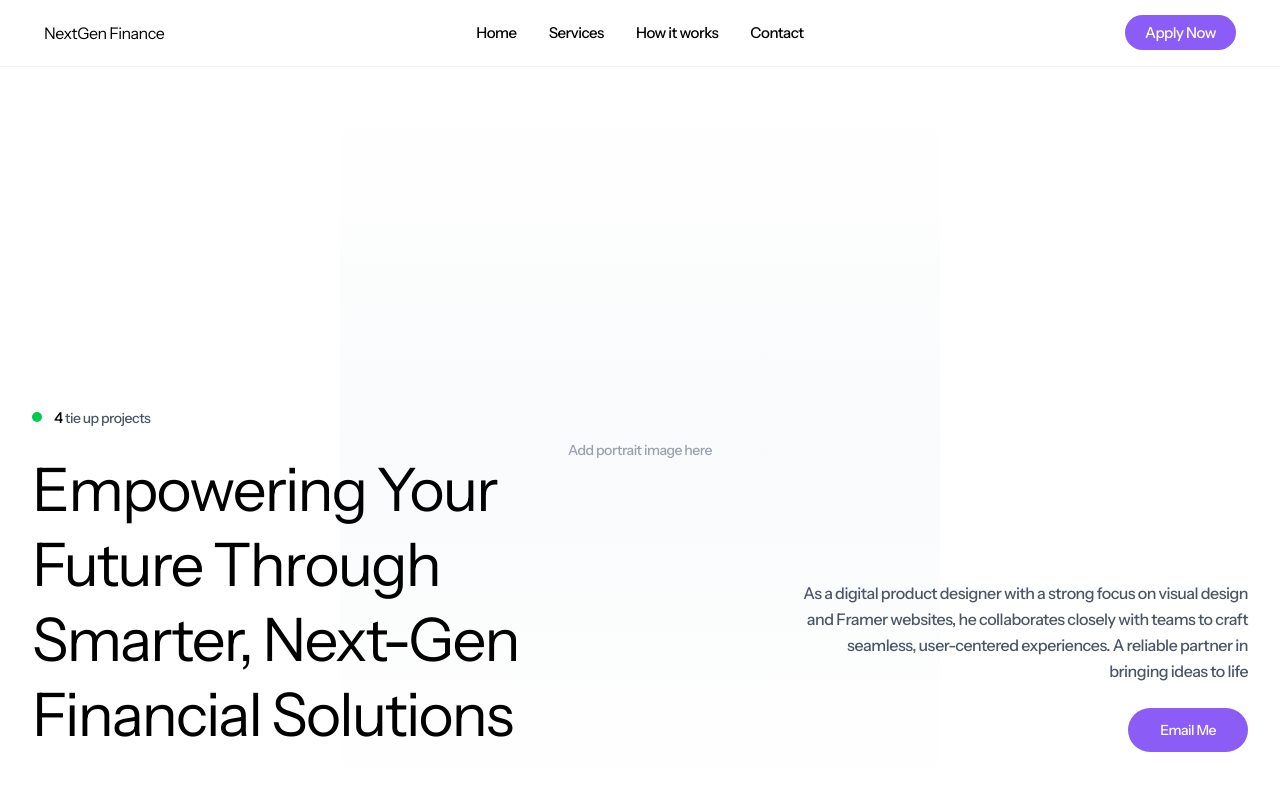
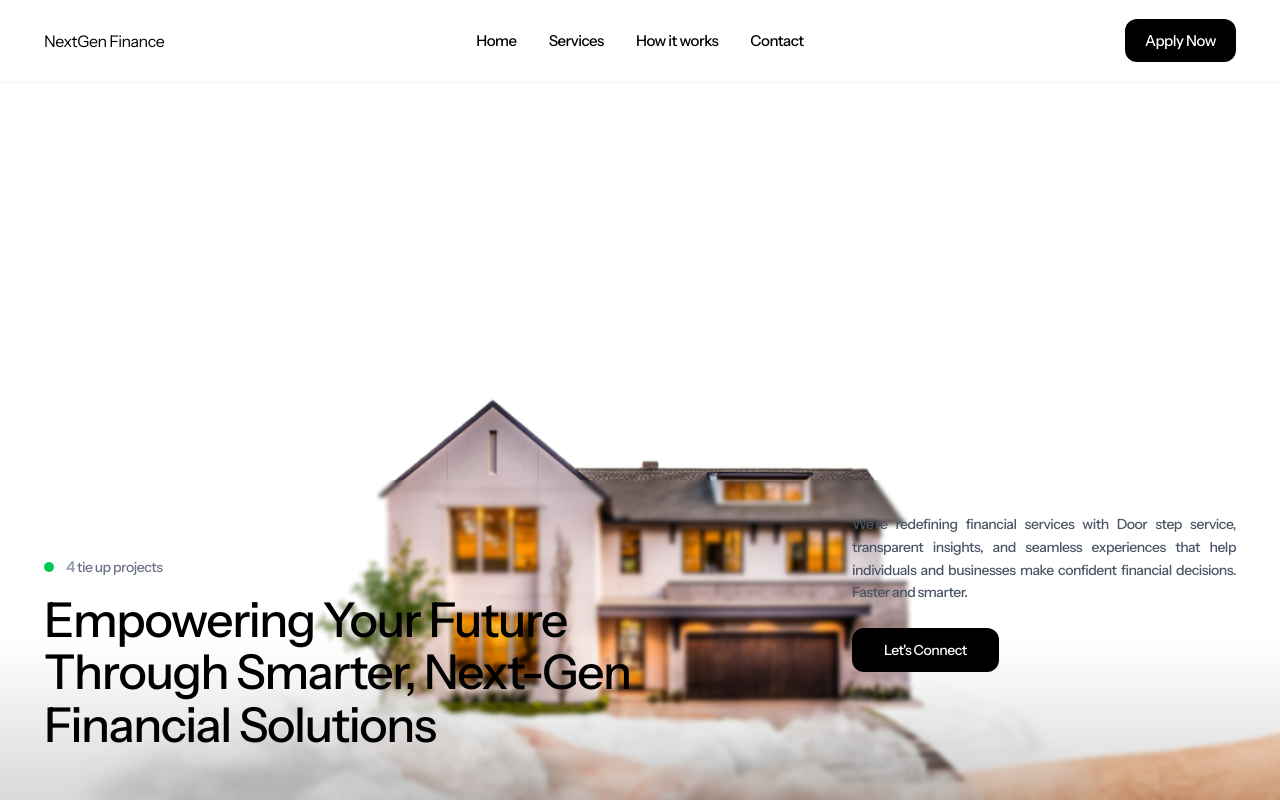
Before and after one commit to Shubs2002/Next-gen-finance, a Next.js app: page / in a window 1280 px wide. Shown: the top 800 px of the page. Built offline with nearby package versions, Linux system fonts and the light colour scheme.

Commit message:
task: Done with hero section with little mobile responsiveness, done with navbar, done with footer

```diff
--- a/src/app/globals.css
+++ b/src/app/globals.css
@@ -16,6 +16,10 @@
   --color-purple-light: var(--purple-light);
   --font-sans: var(--font-instrument-sans);
   --font-inter: var(--font-inter);
+}
+
+html {
+  scroll-behavior: smooth;
 }
 
 body {
--- a/src/components/Footer.tsx
+++ b/src/components/Footer.tsx
@@ -58,11 +58,11 @@ export default function Footer() {
               </Link>
             </div>
             <p className="text-sm text-gray-400 mb-4">
-              Need help? Email us at <Link href="mailto:support@nextgen.com" className="text-purple hover:text-purple-light transition-colors">support@nextgen.com</Link> or chat with our 24/7 AI assistant.
+              Need help? Email us at <Link href="mailto:support@nextgen.com" className="text-purple hover:text-purple-light transition-colors">support@nextgen.com</Link>
             </p>
             <Link
               href="/book-call"
-              className="inline-block bg-white hover:bg-gray-300 text-black px-6 py-2.5 rounded text-sm font-medium transition-colors"
+              className="inline-block bg-white hover:bg-gray-300 text-black px-6 py-2.5 rounded-xl text-sm font-medium transition-colors"
             >
               Book a Call
             </Link>
--- a/src/components/Hero.tsx
+++ b/src/components/Hero.tsx
@@ -1,7 +1,9 @@
 'use client';
 
-import { motion, useScroll, useTransform } from 'framer-motion';
-import { useRef } from 'react';
+import Image from 'next/image';
+import { motion, useScroll, useTransform, animate, useSpring } from 'framer-motion';
+import { useRef, useEffect, useState } from 'react';
+import houseImage from '@/app/assets/images/house.png';
 
 export default function Hero() {
   const ref = useRef(null);
@@ -10,52 +12,73 @@ export default function Hero() {
     offset: ['start start', 'end start'],
   });
 
-  // Parallax transforms
-  const imageY = useTransform(scrollYProgress, [0, 1], ['0%', '30%']);
-  const imageScale = useTransform(scrollYProgress, [0, 1], [1, 1.1]);
-  const contentY = useTransform(scrollYProgress, [0, 1], ['0%', '50%']);
-  const opacity = useTransform(scrollYProgress, [0, 0.5], [1, 0]);
+  // Parallax transforms with spring physics for smoothness
+  const imageYRaw = useTransform(scrollYProgress, [0, 1], ['0%', '20%']);
+  const imageScaleRaw = useTransform(scrollYProgress, [0, 1], [1, 1.1]);
+  const contentYRaw = useTransform(scrollYProgress, [0, 1], ['0%', '40%']);
+  const opacityRaw = useTransform(scrollYProgress, [0, 0.5], [1, 0]);
+
+  // Apply spring physics for smooth transitions
+  const imageY = useSpring(imageYRaw, { stiffness: 100, damping: 30, mass: 0.5 });
+  const imageScale = useSpring(imageScaleRaw, { stiffness: 100, damping: 30, mass: 0.5 });
+  const contentY = useSpring(contentYRaw, { stiffness: 100, damping: 30, mass: 0.5 });
+  const opacity = useSpring(opacityRaw, { stiffness: 100, damping: 30, mass: 0.5 });
+
+  // Counter animation
+  const [count, setCount] = useState(0);
+
+  useEffect(() => {
+    const controls = animate(0, 4, {
+      duration: 0.7,
+      delay: 0.7,
+      onUpdate: (value) => setCount(Math.round(value)),
+    });
+    return () => controls.stop();
+  }, []);
 
   return (
-    <section ref={ref} className="min-h-screen flex items-end px-8 pt-24 pb-0 relative overflow-hidden">
-      <div className="max-w-7xl mx-auto w-full relative">
-        {/* Background Image - Large centered portrait with parallax */}
+    <section ref={ref} className="min-h-screen relative overflow-hidden">
+      {/* Full-screen Background Image with parallax */}
       <motion.div
         style={{ y: imageY, scale: imageScale }}
-          className="absolute left-1/2 transform -translate-x-1/2 bottom-0 w-[500px] h-[600px] lg:w-[600px] lg:h-[700px]"
+        className="absolute inset-0 w-full h-full"
       >
-          <div className="relative w-full h-full bg-gradient-to-b from-transparent via-gray-50 to-white">
-            {/* Placeholder for main portrait image */}
-            <div className="absolute inset-0 flex items-center justify-center text-gray-400">
-              <span className="text-sm">Add portrait image here</span>
-            </div>
-          </div>
+        <Image
+          src={houseImage}
+          alt="Hero background"
+          fill
+          className="object-cover object-bottom"
+          priority
+        />
       </motion.div>
 
-        {/* Content Grid with parallax */}
+      {/* Gradient blur overlay from bottom */}
+      <div className="absolute inset-x-0 bottom-0 h-[40%] bg-gradient-to-t from-black/15 via-black/0 to-transparent backdrop-blur-[2px] pointer-events-none"></div>
+
+      {/* Content overlay with parallax */}
       <motion.div
         style={{ y: contentY, opacity }}
-          className="relative grid grid-cols-1 lg:grid-cols-2 gap-12 items-end pb-12"
+        className="relative min-h-screen flex flex-col lg:flex-row items-end justify-between px-4 md:px-6 pt-20 md:pt-24 pb-8 md:pb-12 mx-2 md:mx-5 gap-6 lg:gap-0"
       >
-          {/* Left Content */}
+        {/* Left Content - Headline */}
         <motion.div
           initial={{ opacity: 0, y: 50 }}
           animate={{ opacity: 1, y: 0 }}
           transition={{ duration: 0.8, delay: 0.2 }}
-            className="space-y-6 z-10"
+          className="space-y-3 md:space-y-4 z-10 max-w-full lg:max-w-2xl"
         >
           <motion.div
             initial={{ opacity: 0, x: -20 }}
             animate={{ opacity: 1, x: 0 }}
             transition={{ duration: 0.6, delay: 0.4 }}
-              className="flex items-center gap-3 text-sm"
+            className="flex items-center gap-2 md:gap-3 text-xs md:text-sm mb-3 md:mb-4"
           >
             <div className="relative flex items-center justify-center">
-                <span className="absolute w-4 h-4 bg-green-500 rounded-full animate-[ripple_3s_ease-out_infinite] opacity-75"></span>
-                <span className="relative w-2.5 h-2.5 bg-green-500 rounded-full"></span>
+              <span className="absolute w-3 h-3 md:w-4 md:h-4 bg-green-500 rounded-full animate-[ripple_3s_ease-out_infinite] opacity-75"></span>
+              <span className="relative w-2 h-2 md:w-2.5 md:h-2.5 bg-green-500 rounded-full"></span>
             </div>
-              <span className="text-gray-600">
-                <span className="text-[15px] font-medium text-black">4</span> tie up projects
+            <span className="text-gray-500">
+              <span className="text-sm md:text-[15px] font-semibold text-gray-400">{count}</span> tie up projects
             </span>
           </motion.div>
 
@@ -63,36 +86,35 @@ export default function Hero() {
             initial={{ opacity: 0, y: 30 }}
             animate={{ opacity: 1, y: 0 }}
             transition={{ duration: 0.8, delay: 0.3 }}
-              className="text-4xl md:text-5xl lg:text-6xl font-normal leading-tight max-w-lg text-black"
+            className="text-2xl md:text-3xl lg:text-5xl font-medium leading-[1.1] text-black"
           >
             Empowering Your Future Through Smarter, Next-Gen Financial Solutions
           </motion.h1>
         </motion.div>
 
-          {/* Right Content */}
+        {/* Right Content - Description and CTA */}
         <motion.div
           initial={{ opacity: 0, y: 50 }}
           animate={{ opacity: 1, y: 0 }}
           transition={{ duration: 0.8, delay: 0.4 }}
-            className="space-y-6 z-10 lg:text-right lg:ml-auto max-w-md"
+          className="space-y-4 md:space-y-6 z-10 w-full lg:max-w-sm lg:self-end lg:mb-20"
         >
-            <p className="text-gray-600 text-base leading-relaxed">
-              As a digital product designer with a strong focus on visual design and Framer websites, he collaborates closely with teams to craft seamless, user-centered experiences. A reliable partner in bringing ideas to life
+          <p className="text-gray-600 font-medium text-xs md:text-sm leading-relaxed text-justify">
+            We're redefining financial services with Door step service, transparent insights, and seamless experiences that help individuals and businesses make confident financial decisions. Faster and smarter.
           </p>
 
-            <div className="flex gap-4 lg:justify-end">
+          <div className="flex gap-4">
             <motion.button
               type="button"
               whileHover={{ scale: 1.05 }}
               whileTap={{ scale: 0.95 }}
-                className="bg-purple hover:bg-purple-dark text-white px-8 py-3 rounded-full text-sm font-medium transition-colors"
+              className="bg-black hover:bg-gray-900 text-white px-6 md:px-8 py-2.5 md:py-3 rounded-xl text-xs md:text-sm font-medium transition-colors cursor-pointer"
             >
-                Email Me
+              Let's Connect
             </motion.button>
           </div>
         </motion.div>
       </motion.div>
-      </div>
     </section>
   );
 }
--- a/src/components/Navbar.tsx
+++ b/src/components/Navbar.tsx
@@ -1,43 +1,136 @@
+'use client';
+
 import Link from 'next/link';
+import { useState } from 'react';
+import { Menu, X } from 'lucide-react';
 
 export default function Navbar() {
+  const [hoveredLink, setHoveredLink] = useState<string | null>(null);
+  const [mobileMenuOpen, setMobileMenuOpen] = useState(false);
+
   return (
     <nav className="fixed top-0 left-0 right-0 z-50 bg-white border-b border-gray-100">
-      <div className="px-6 my-2 mx-5 py-4">
-        <div className="flex items-center justify-center relative">
+      <div className="px-4 md:px-6 my-2 mx-2 md:mx-5 py-3 md:py-4">
+        <div className="flex items-center justify-between md:justify-center relative">
           {/* Logo - Left */}
-          <div className="absolute left-0">
-            <Link href="/" className="text-base font-normal text-black hover:text-purple transition-colors">
+          <div className="md:absolute md:left-0">
+            <Link href="/" className="text-sm md:text-base font-normal text-black hover:text-purple transition-colors">
               NextGen Finance
             </Link>
           </div>
 
-          {/* Navigation Links - Center */}
-          <div className="hidden md:flex items-center gap-8">
-            <Link href="/" className="text-[15px] text-black hover:text-purple transition-colors">
+          {/* Mobile Menu Button */}
+          <button
+            onClick={() => setMobileMenuOpen(!mobileMenuOpen)}
+            className="md:hidden p-2 text-black hover:text-purple transition-colors"
+            aria-label="Toggle menu"
+          >
+            {mobileMenuOpen ? <X size={24} /> : <Menu size={24} />}
+          </button>
+
+          {/* Navigation Links - Center (Desktop) */}
+          <div className="hidden md:flex items-center gap-2">
+            <Link
+              href="/"
+              onMouseEnter={() => setHoveredLink('home')}
+              onMouseLeave={() => setHoveredLink(null)}
+              className={`text-[15px] font-medium transition-all duration-[400ms] px-3 py-2 ${
+                hoveredLink === null || hoveredLink === 'home'
+                  ? 'text-black hover:text-purple blur-0'
+                  : 'text-gray-400 blur-[1px]'
+              }`}
+            >
               Home
             </Link>
-            <Link href="/services" className="text-[15px] text-black hover:text-purple transition-colors">
+            <Link
+              href="/services"
+              onMouseEnter={() => setHoveredLink('services')}
+              onMouseLeave={() => setHoveredLink(null)}
+              className={`text-[15px] font-medium transition-all duration-[1200ms] px-3 py-2 ${
+                hoveredLink === null || hoveredLink === 'services'
+                  ? 'text-black hover:text-purple blur-0'
+                  : 'text-gray-400 blur-[1px]'
+              }`}
+            >
               Services
             </Link>
-            <Link href="/how-it-works" className="text-[15px] text-black hover:text-purple transition-colors">
+            <Link
+              href="/how-it-works"
+              onMouseEnter={() => setHoveredLink('how-it-works')}
+              onMouseLeave={() => setHoveredLink(null)}
+              className={`text-[15px] font-medium transition-all duration-[1200ms] px-3 py-2 ${
+                hoveredLink === null || hoveredLink === 'how-it-works'
+                  ? 'text-black hover:text-purple blur-0'
+                  : 'text-gray-400 blur-[1px]'
+              }`}
+            >
               How it works
             </Link>
-            <Link href="/contact" className="text-[15px] text-black hover:text-purple transition-colors">
+            <Link
+              href="/contact"
+              onMouseEnter={() => setHoveredLink('contact')}
+              onMouseLeave={() => setHoveredLink(null)}
+              className={`text-[15px] font-medium transition-all duration-[1200ms] px-3 py-2 ${
+                hoveredLink === null || hoveredLink === 'contact'
+                  ? 'text-black hover:text-purple blur-0'
+                  : 'text-gray-400 blur-[1px]'
+              }`}
+            >
               Contact
             </Link>
           </div>
 
-          {/* Apply Now CTA - Right */}
-          <div className="absolute right-0">
+          {/* Apply Now CTA - Right (Desktop) */}
+          <div className="hidden md:block md:absolute md:right-0">
             <Link
               href="/apply"
-              className="bg-purple hover:bg-purple-dark text-white px-5 py-2 rounded-full text-[15px] font-medium transition-colors"
+              className="bg-black hover:bg-purple-dark text-white px-5 py-3 rounded-xl text-[15px] font-medium transition-colors"
             >
               Apply Now
             </Link>
           </div>
         </div>
+
+        {/* Mobile Menu */}
+        {mobileMenuOpen && (
+          <div className="md:hidden mt-4 pb-4 space-y-3">
+            <Link
+              href="/"
+              onClick={() => setMobileMenuOpen(false)}
+              className="block text-sm font-medium text-black hover:text-purple transition-colors py-2"
+            >
+              Home
+            </Link>
+            <Link
+              href="/services"
+              onClick={() => setMobileMenuOpen(false)}
+              className="block text-sm font-medium text-black hover:text-purple transition-colors py-2"
+            >
+              Services
+            </Link>
+            <Link
+              href="/how-it-works"
+              onClick={() => setMobileMenuOpen(false)}
+              className="block text-sm font-medium text-black hover:text-purple transition-colors py-2"
+            >
+              How it works
+            </Link>
+            <Link
+              href="/contact"
+              onClick={() => setMobileMenuOpen(false)}
+              className="block text-sm font-medium text-black hover:text-purple transition-colors py-2"
+            >
+              Contact
+            </Link>
+            <Link
+              href="/apply"
+              onClick={() => setMobileMenuOpen(false)}
+              className="block bg-black hover:bg-purple-dark text-white px-5 py-3 rounded-xl text-sm font-medium transition-colors text-center mt-4"
+            >
+              Apply Now
+            </Link>
+          </div>
+        )}
       </div>
     </nav>
   );
```
Also changed, not shown: src/app/assets/images/house.png (added). Lines whose indentation alone changed are shown as unchanged.
